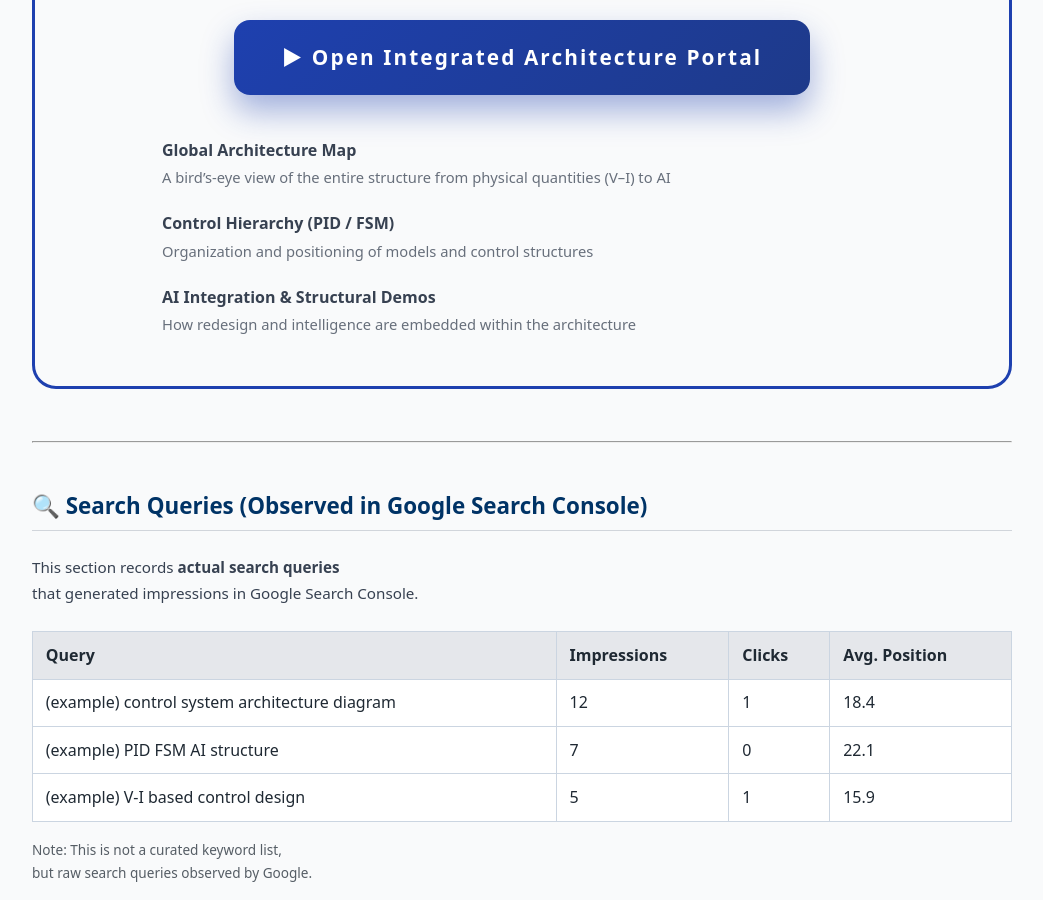
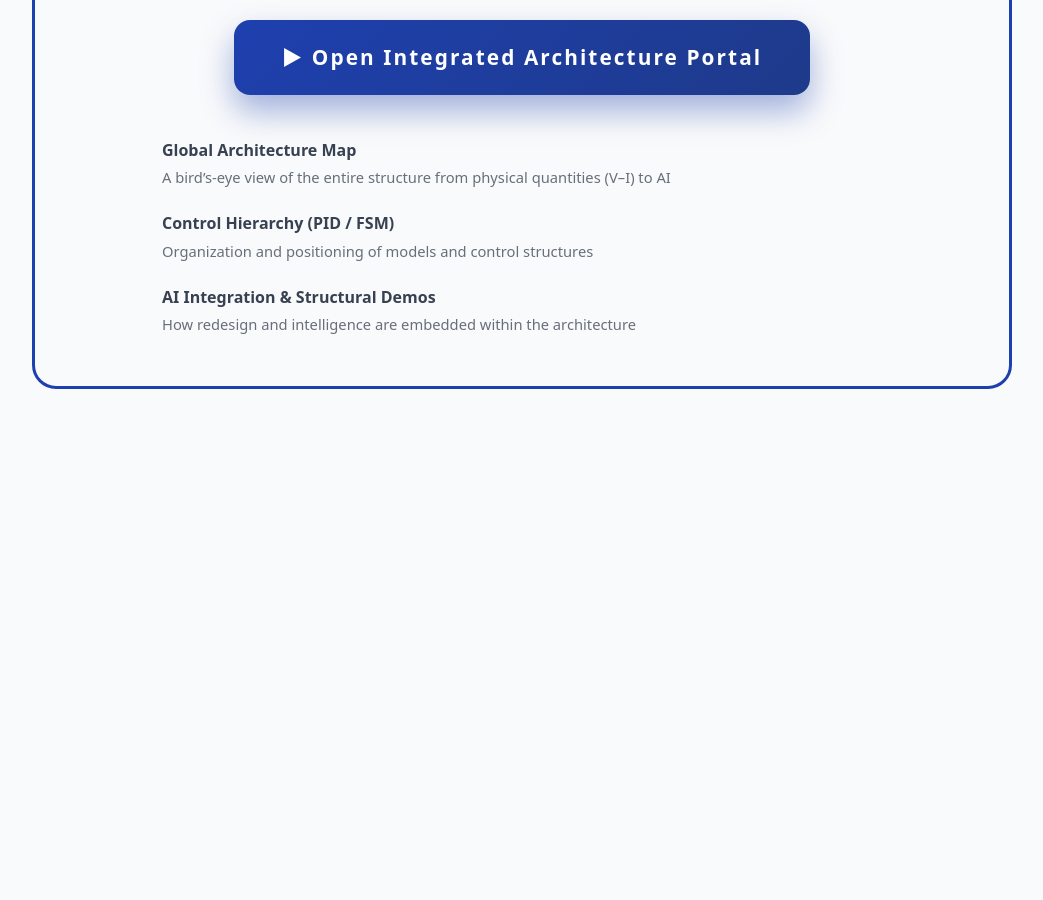
Before and after one commit to Samizo-AITL/Samizo-AITL.github.io, a Jekyll site: the page built from en/index.md, in a window 1280 px wide and 900 px high, scrolled down 2036 px. Shown: the whole window, without its empty margins (118-1161 px from the left). Built offline with Jekyll 4.4.1, drawn with Linux system fonts in a browser that asks for light colours; after the commit the page ends 2493 px from its top, so only the background shows below that.

Commit message:
Update index.md

```diff
--- a/en/index.md
+++ b/en/index.md
@@ -157,31 +157,3 @@ Starting from the architecture diagram, it allows you to traverse articles, demo
 </div>
 
 </div>
-
----
-
-## 🔍 Search Queries (Observed in Google Search Console)
-
-<div style="margin:1.6em 0; font-size:0.95em; color:#374151;">
-This section records <strong>actual search queries</strong><br>
-that generated impressions in Google Search Console.
-</div>
-
-<!--
-Operation rules:
-- Copy directly from Search Console → Performance → Queries
-- Update once per month
-- Do not include queries with zero impressions
-- No curation, no rewriting
--->
-
-| Query | Impressions | Clicks | Avg. Position |
-|-------|-------------|--------|---------------|
-| (example) control system architecture diagram | 12 | 1 | 18.4 |
-| (example) PID FSM AI structure | 7 | 0 | 22.1 |
-| (example) V-I based control design | 5 | 1 | 15.9 |
-
-<div style="margin-top:1.2em; font-size:0.85em; opacity:0.75;">
-Note: This is not a curated keyword list,<br>
-but raw search queries observed by Google.
-</div>
```
